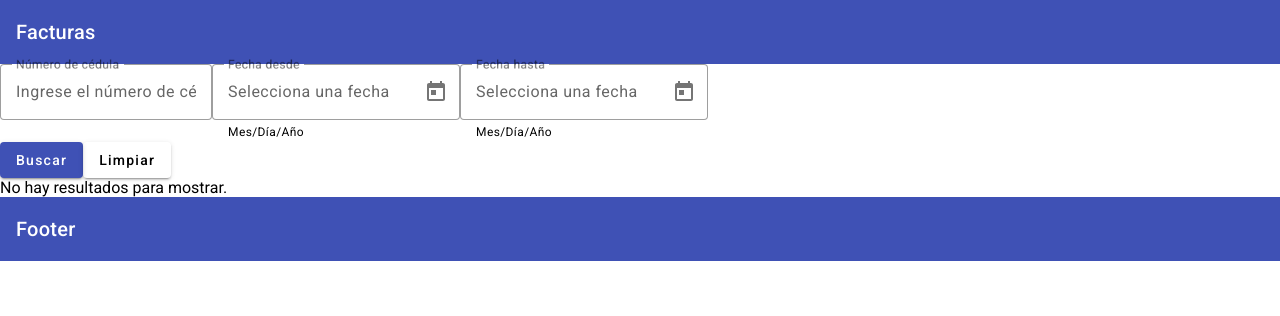
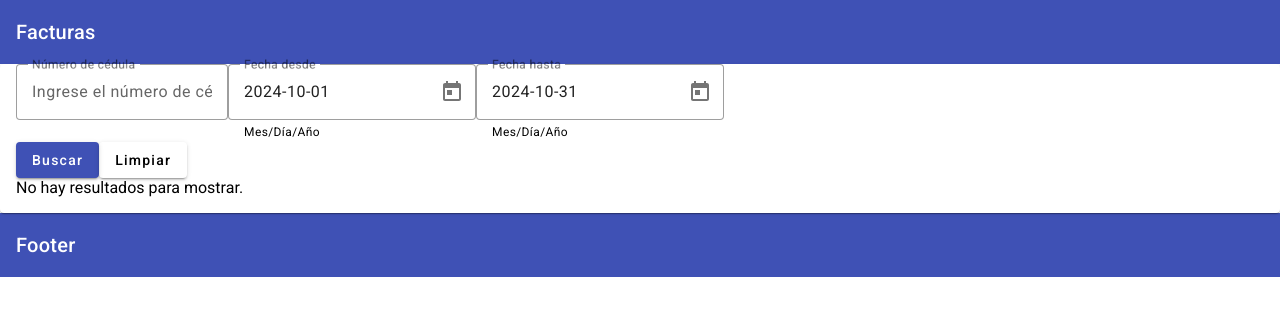
Before and after one commit to stalincrisanto/search-invoices, an Angular app: page / in a window 1280 px wide. Shown: the top 316 px of the page. Built offline with nearby package versions, Linux system fonts and the light colour scheme.

Commit message:
feat: add validation of date field and card component

```diff
--- a/src/app/app.component.html
+++ b/src/app/app.component.html
@@ -1 +1,5 @@
-<app-header></app-header> <app-search-invoices></app-search-invoices> <app-footer></app-footer>
+<app-header></app-header
+><app-container title="Hola"
+  ><app-search-invoices></app-search-invoices
+></app-container>
+<app-footer></app-footer>
--- a/src/app/app.module.ts
+++ b/src/app/app.module.ts
@@ -11,7 +11,7 @@ import { ReactiveFormsModule } from '@angular/forms';
 import { MatCardModule } from '@angular/material/card';
 import { MatDividerModule } from '@angular/material/divider';
 import { MatDatepickerModule } from '@angular/material/datepicker';
-import { MatNativeDateModule } from '@angular/material/core';
+import { MAT_DATE_LOCALE, MatNativeDateModule } from '@angular/material/core';
 import { HttpClientModule } from '@angular/common/http';
 import { MatSnackBarModule } from '@angular/material/snack-bar';
 import { CoreModule } from './core/core.module';
@@ -40,7 +40,7 @@ import { SearchInvoicesModule } from './features/search-invoices/search-invoices
     SearchInvoicesModule
 ],
   exports: [],
-  providers: [],
+  providers: [{ provide: MAT_DATE_LOCALE, useValue: 'en-CA' }],
   bootstrap: [AppComponent],
 })
 export class AppModule {}
--- a/src/app/features/search-invoices/components/search-form/search-form.component.html
+++ b/src/app/features/search-invoices/components/search-form/search-form.component.html
@@ -1,8 +1,5 @@
 <form [formGroup]="dataForm" (ngSubmit)="onSubmit()">
   <div class="form-row">
-    <!-- TODO: refactor errors as dynamic in input/inputdate component -->
-    <!-- TODO: add type to generic input -->
-    <!-- Input mode for show numeric keys on cellphones -->
     <app-input
       id="cardId"
       formControlName="cardId"
@@ -23,6 +20,7 @@
       formControlName="dateEnd"
       placeholder="Selecciona una fecha"
       label="Fecha hasta"
+      [min]="$any(dataForm).get('dateStart').value"
     />
   </div>
   <div class="btn-group">
--- a/src/app/features/search-invoices/components/search-form/search-form.component.ts
+++ b/src/app/features/search-invoices/components/search-form/search-form.component.ts
@@ -1,5 +1,10 @@
 import { Component, EventEmitter, Output } from '@angular/core';
-import { FormBuilder, FormGroup, Validators } from '@angular/forms';
+import {
+  FormBuilder,
+  FormControl,
+  FormGroup,
+  Validators,
+} from '@angular/forms';
 import { MatSnackBar } from '@angular/material/snack-bar';
 import { SearchService } from '../../services/search.service';
 import { SearchParams } from '../../../../shared/models/search.model';
@@ -15,7 +20,14 @@ export class SearchFormComponent {
   @Output() searchResults = new EventEmitter<Invoice[] | null>();
 
   dataForm: FormGroup;
-  // personName: string | null = null;
+
+  dateStartDefault = new FormControl(
+    new Date(new Date().getFullYear(), new Date().getMonth(), 1)
+  );
+  dateEndDefault = new FormControl(
+    new Date(new Date().getFullYear(), new Date().getMonth() + 1, 0)
+  );
+
 
   constructor(
     private fb: FormBuilder,
@@ -23,13 +35,9 @@ export class SearchFormComponent {
     private snackbar: MatSnackBar
   ) {
     this.dataForm = this.fb.group({
-      cardId: ['', [Validators.required, cardIdLengthValidator()] ],
-      // dateStart: [new Date(), [Validators.required]],
-      // dateEnd: ['', [Validators.required]],
-
-      // cardId: ['', []],
-      dateStart: ['', []],
-      dateEnd: ['', []],
+      cardId: ['', [Validators.required, cardIdLengthValidator()]],
+      dateStart: [this.dateStartDefault.value],
+      dateEnd: [this.dateEndDefault.value],
     });
   }
 
--- a/src/app/features/search-invoices/components/search-result/search-result.component.html
+++ b/src/app/features/search-invoices/components/search-result/search-result.component.html
@@ -1,15 +1,9 @@
-<!-- <app-table
-  [columns]="columns"
-  [data]="invoices || []"
-></app-table> -->
-
 <app-table
   *ngIf="invoices && invoices.length > 0"
   [columns]="columns"
   [data]="invoices"
 ></app-table>
 
-<!-- Mostrar mensaje si no hay datos -->
 <div *ngIf="!invoices || invoices.length === 0">
   No hay resultados para mostrar.
 </div>
--- /dev/null
+++ b/src/app/shared/components/container/container.component.html
@@ -0,0 +1,6 @@
+<mat-card>
+  <mat-card-title>{{ cardTitle }}</mat-card-title>
+  <mat-card-content>
+    <ng-content></ng-content>
+  </mat-card-content>
+</mat-card>
--- a/src/app/shared/components/input-date/input-date.component.html
+++ b/src/app/shared/components/input-date/input-date.component.html
@@ -5,6 +5,8 @@
     [matDatepicker]="datePickerId"
     [placeholder]="placeholder"
     (dateInput)="setValue($event.value)"
+    [min]="min"
+    [value]="value"
   />
   <mat-hint>Mes/Día/Año</mat-hint>
   <mat-datepicker-toggle
@@ -13,7 +15,3 @@
   ></mat-datepicker-toggle>
   <mat-datepicker #datePickerId></mat-datepicker>
 </mat-form-field>
-
-<!-- <mat-error *ngIf="dataForm.get('dateStart')?.hasError('required')">
-  La fecha de inicio es obligatorio.
-</mat-error> -->
--- a/src/app/shared/components/input-date/input-date.component.ts
+++ b/src/app/shared/components/input-date/input-date.component.ts
@@ -13,10 +13,11 @@ import { ControlValueAccessor, NG_VALUE_ACCESSOR } from '@angular/forms';
     },
   ],
 })
-export class InputDateComponent implements ControlValueAccessor {
+export class InputDateComponent{
   @Input() label: string = '';
   @Input() placeholder: string = '';
   @Input() datePickerId: string = '';
+  @Input() min: string = '';
 
   value: Date | null = null;
   onChange = (value: any) => {};
@@ -24,6 +25,7 @@ export class InputDateComponent implements ControlValueAccessor {
 
   writeValue(value: Date | null): void {
     this.value = value;
+    this.onChange(value);
   }
 
   registerOnChange(fn: any): void {
@@ -41,7 +43,6 @@ export class InputDateComponent implements ControlValueAccessor {
   }
 
   handleInput(event: any) {
-    console.log(event);
     const value = event.value;
     this.value = value;
     this.onChange(value);
--- a/src/app/shared/validators/reusableValidator.ts
+++ b/src/app/shared/validators/reusableValidator.ts
@@ -2,22 +2,18 @@ import { Injectable } from '@angular/core';
 import { FormControl } from '@angular/forms';
 
 @Injectable({
-  providedIn: 'root'
+  providedIn: 'root',
 })
 export class ValidationService {
-  protected errorMessages: { [key: string]: (control: FormControl) => string } = {
-    required: () => 'Este campo es obligatorio',
-    // minlength: (control) => `Debe tener al menos ${control.getError('minlength').requiredLength} caracteres`,
-    // maxlength: (control) => `Debe tener menos de ${control.getError('maxlength').requiredLength} caracteres`,
-    // email: () => 'Debe ser un email válido',
-    // pattern: () => 'El formato es inválido',
-    // cardIdLengthValidator: (control) => control.getError('cardIdLengthValidator')
-    // Agrega más validaciones aquí si es necesario
-  };
+  protected errorMessages: { [key: string]: (control: FormControl) => string } =
+    {
+      required: () => 'Este campo es obligatorio',
+    };
 
   getErrorMessage(control: FormControl): string | null {
-    // Busca el primer error en el control y retorna su mensaje correspondiente
-    const errorKey = Object.keys(control.errors || {}).find(key => this.errorMessages[key]);
+    const errorKey = Object.keys(control.errors || {}).find(
+      (key) => this.errorMessages[key]
+    );
     return errorKey ? this.errorMessages[errorKey](control) : null;
   }
 }
```
Also changed, not shown: src/app/shared/components/container/container.component.ts (added, +10 -0 lines), src/app/shared/shared.module.ts (+6 -1 lines), src/app/shared/components/container/container.component.css (added).
